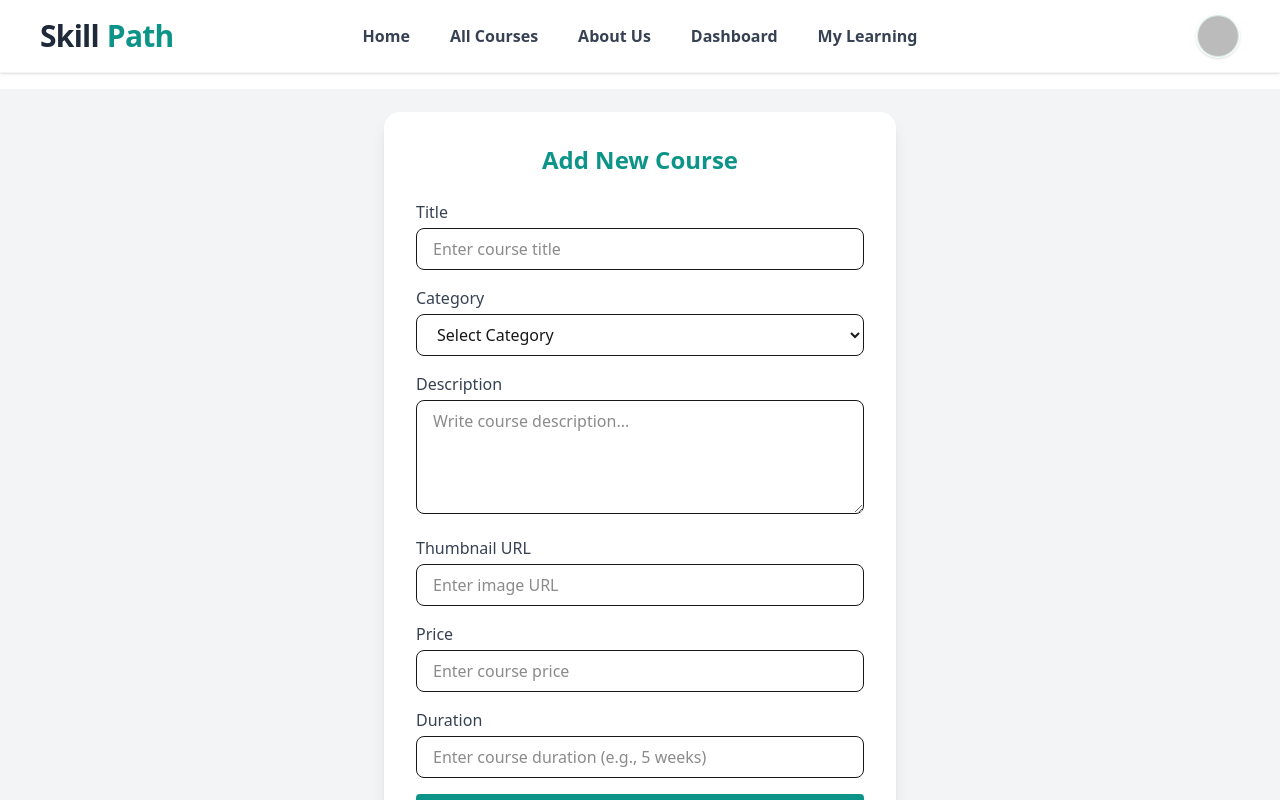
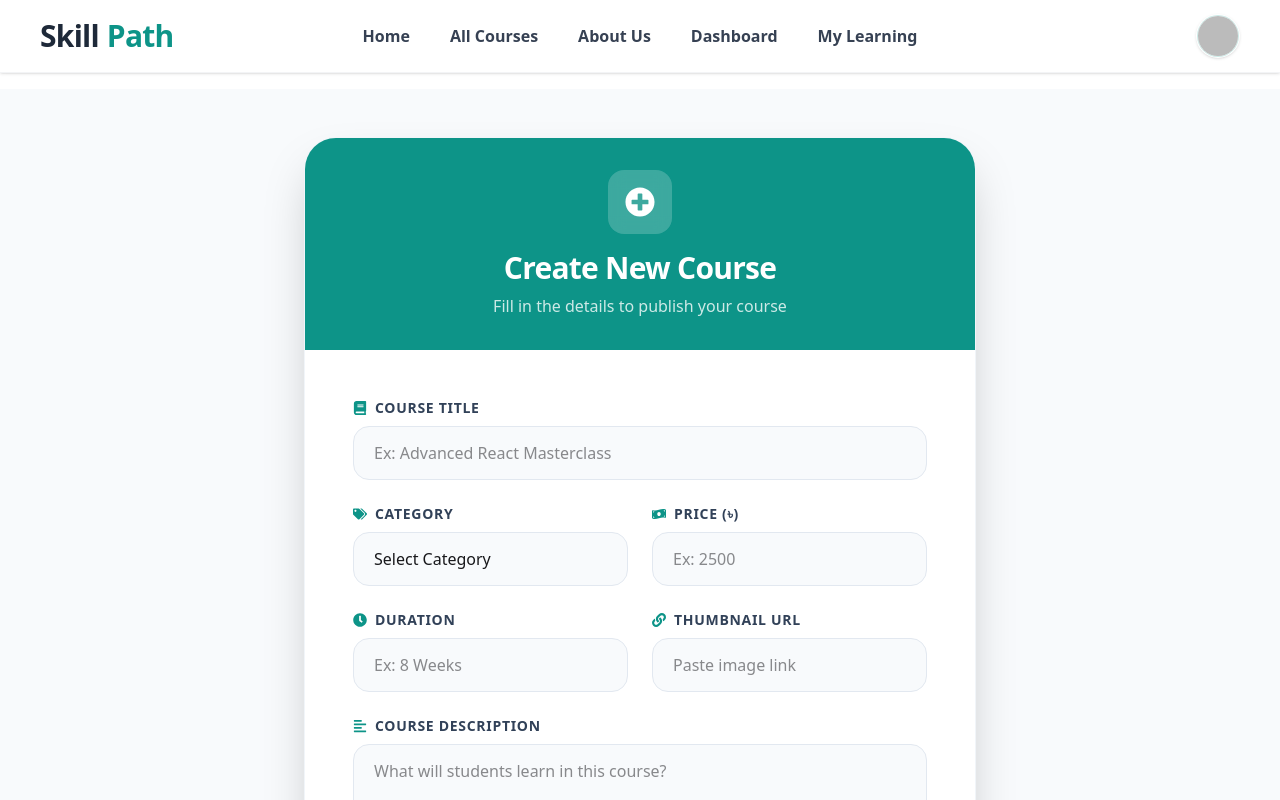
Before and after one commit to opunath26/skillpath-client, a React (Vite) app: page /addCourse in a window 1280 px wide. Shown: the top 800 px of the page. Built offline with nearby package versions, Linux system fonts and the light colour scheme; no server answers; sample sign-in values are in the browser's storage.

Commit message:
add course page update

```diff
--- a/src/pages/Courses/AddCourse.jsx
+++ b/src/pages/Courses/AddCourse.jsx
@@ -2,6 +2,7 @@ import React, { useContext } from "react";
 import { useNavigate } from "react-router";
 import { AuthContext } from "../../context/AuthProvider";
 import { toast } from "react-hot-toast";
+import { FaBook, FaTags, FaAlignLeft, FaLink, FaMoneyBillWave, FaClock, FaPlusCircle } from "react-icons/fa";
 
 const AddCourse = () => {
   const { user } = useContext(AuthContext);
@@ -18,6 +19,7 @@ const AddCourse = () => {
       price: e.target.price.value,
       duration: e.target.duration.value,
       instructorName: user?.email || "unknown",
+      createdAt: new Date(),
     };
 
     fetch("https://skill-path-server-five.vercel.app/courses", {
@@ -29,52 +31,54 @@ const AddCourse = () => {
     })
       .then((res) => res.json())
       .then((data) => {
-        console.log("Course Added:", data);
-        toast.success("✅ Course added successfully!", {
-          position: "top-center",
-          duration: 3000,
-        });
+        toast.success("✅ Course added successfully!");
         navigate("/dashboard");
       })
       .catch((err) => {
         console.error("Error:", err);
-        toast.error("❌ Failed to add course", {
-          position: "top-center",
-          duration: 3000,
-        });
+        toast.error("❌ Failed to add course");
       });
   };
 
   return (
-    <div className="flex justify-center items-center bg-gray-100 min-h-screen">
-      <div className="bg-white shadow-lg p-8 rounded-2xl w-full max-w-lg">
-        <h2 className="mb-6 font-bold text-primary text-2xl text-center">
-          Add New Course
-        </h2>
+    <div className="flex justify-center items-center bg-slate-50 px-4 py-12 min-h-screen">
+      <div className="bg-white shadow-2xl border border-slate-100 rounded-[2rem] w-full max-w-2xl overflow-hidden">
 
-        <form onSubmit={handleSubmit} className="space-y-4">
+        {/* Header Section */}
+        <div className="bg-[#0D9488] p-8 text-white text-center">
+          <div className="flex justify-center items-center bg-white/20 backdrop-blur-sm mx-auto mb-4 rounded-2xl w-16 h-16">
+            <FaPlusCircle className="text-3xl" />
+          </div>
+          <h2 className="font-black text-3xl tracking-tight">Create New Course</h2>
+          <p className="opacity-90 mt-2 text-[#e2f3f1]">Fill in the details to publish your course</p>
+        </div>
+
+        {/* Form Section */}
+        <form onSubmit={handleSubmit} className="space-y-6 p-8 md:p-12">
+
+          <div className="gap-6 grid grid-cols-1 md:grid-cols-2">
             {/* Title */}
-          <div>
-            <label className="block mb-1 font-medium text-gray-700">
-              Title
+            <div className="md:col-span-2">
+              <label className="flex items-center gap-2 mb-2 font-bold text-slate-700 text-sm uppercase tracking-wider">
+                <FaBook className="text-[#0D9488]" /> Course Title
               </label>
               <input
                 type="text"
                 name="title"
-              placeholder="Enter course title"
-              className="px-4 py-2 border rounded-lg focus:outline-none focus:ring-2 focus:ring-indigo-500 w-full"
+                placeholder="Ex: Advanced React Masterclass"
+                className="bg-slate-50 px-5 py-3.5 border border-slate-200 focus:border-[#0D9488] rounded-2xl focus:outline-none focus:ring-[#0D9488]/10 focus:ring-4 w-full transition-all"
                 required
               />
             </div>
 
             {/* Category */}
             <div>
-            <label className="block mb-1 font-medium text-gray-700">
-              Category
+              <label className="flex items-center gap-2 mb-2 font-bold text-slate-700 text-sm uppercase tracking-wider">
+                <FaTags className="text-[#0D9488]" /> Category
               </label>
               <select
                 name="category"
-              className="px-4 py-2 border rounded-lg focus:outline-none focus:ring-2 focus:ring-indigo-500 w-full"
+                className="bg-slate-50 px-5 py-3.5 border border-slate-200 focus:border-[#0D9488] rounded-2xl focus:outline-none focus:ring-[#0D9488]/10 focus:ring-4 w-full transition-all appearance-none cursor-pointer"
                 required
               >
                 <option value="">Select Category</option>
@@ -82,76 +86,74 @@ const AddCourse = () => {
                 <option value="Career">Career</option>
                 <option value="Management">Management</option>
                 <option value="Soft Skills">Soft Skills</option>
-              <option value="Wellbeing">Wellbeing</option>
                 <option value="Marketing">Marketing</option>
-              <option value="Language">Language</option>
-              <option value="Multimedia">Multimedia</option>
                 <option value="Design">Design</option>
               </select>
             </div>
 
-          {/* Description */}
-          <div>
-            <label className="block mb-1 font-medium text-gray-700">
-              Description
-            </label>
-            <textarea
-              name="description"
-              placeholder="Write course description..."
-              rows="4"
-              className="px-4 py-2 border rounded-lg focus:outline-none focus:ring-2 focus:ring-indigo-500 w-full"
-              required
-            ></textarea>
-          </div>
-
-          {/* Thumbnail */}
-          <div>
-            <label className="block mb-1 font-medium text-gray-700">
-              Thumbnail URL
-            </label>
-            <input
-              type="text"
-              name="image"
-              placeholder="Enter image URL"
-              className="px-4 py-2 border rounded-lg focus:outline-none focus:ring-2 focus:ring-indigo-500 w-full"
-              required
-            />
-          </div>
-
             {/* Price */}
             <div>
-            <label className="block mb-1 font-medium text-gray-700">
-              Price
+              <label className="flex items-center gap-2 mb-2 font-bold text-slate-700 text-sm uppercase tracking-wider">
+                <FaMoneyBillWave className="text-[#0D9488]" /> Price (৳)
               </label>
               <input
                 type="number"
                 name="price"
-              placeholder="Enter course price"
-              className="px-4 py-2 border rounded-lg focus:outline-none focus:ring-2 focus:ring-indigo-500 w-full"
+                placeholder="Ex: 2500"
+                className="bg-slate-50 px-5 py-3.5 border border-slate-200 focus:border-[#0D9488] rounded-2xl focus:outline-none focus:ring-[#0D9488]/10 focus:ring-4 w-full transition-all"
                 required
               />
             </div>
 
             {/* Duration */}
             <div>
-            <label className="block mb-1 font-medium text-gray-700">
-              Duration
+              <label className="flex items-center gap-2 mb-2 font-bold text-slate-700 text-sm uppercase tracking-wider">
+                <FaClock className="text-[#0D9488]" /> Duration
               </label>
               <input
                 type="text"
                 name="duration"
-              placeholder="Enter course duration (e.g., 5 weeks)"
-              className="px-4 py-2 border rounded-lg focus:outline-none focus:ring-2 focus:ring-indigo-500 w-full"
+                placeholder="Ex: 8 Weeks"
+                className="bg-slate-50 px-5 py-3.5 border border-slate-200 focus:border-[#0D9488] rounded-2xl focus:outline-none focus:ring-[#0D9488]/10 focus:ring-4 w-full transition-all"
                 required
               />
             </div>
 
-          {/* Submit */}
+             {/* Thumbnail URL */}
+             <div>
+              <label className="flex items-center gap-2 mb-2 font-bold text-slate-700 text-sm uppercase tracking-wider">
+                <FaLink className="text-[#0D9488]" /> Thumbnail URL
+              </label>
+              <input
+                type="text"
+                name="image"
+                placeholder="Paste image link"
+                className="bg-slate-50 px-5 py-3.5 border border-slate-200 focus:border-[#0D9488] rounded-2xl focus:outline-none focus:ring-[#0D9488]/10 focus:ring-4 w-full transition-all"
+                required
+              />
+            </div>
+          </div>
+
+          {/* Description */}
+          <div>
+            <label className="flex items-center gap-2 mb-2 font-bold text-slate-700 text-sm uppercase tracking-wider">
+              <FaAlignLeft className="text-[#0D9488]" /> Course Description
+            </label>
+            <textarea
+              name="description"
+              placeholder="What will students learn in this course?"
+              rows="4"
+              className="bg-slate-50 px-5 py-3.5 border border-slate-200 focus:border-[#0D9488] rounded-2xl focus:outline-none focus:ring-[#0D9488]/10 focus:ring-4 w-full transition-all resize-none"
+              required
+            ></textarea>
+          </div>
+
+          {/* Submit Button */}
           <button
             type="submit"
-            className="shadow-md hover:shadow-lg border-none w-full font-bold text-white active:scale-95 transition-all duration-300 btn btn-primary transform"
+            className="flex justify-center items-center gap-3 bg-[#0D9488] hover:bg-[#0b7a6f] shadow-[#0D9488]/20 shadow-xl mt-4 py-4 rounded-2xl w-full font-black text-white text-lg active:scale-[0.98] transition-all duration-300 transform"
           >
-            Add Course
+            <FaPlusCircle /> Publish Course
           </button>
         </form>
       </div>
```
Lines whose indentation alone changed are shown as unchanged.
